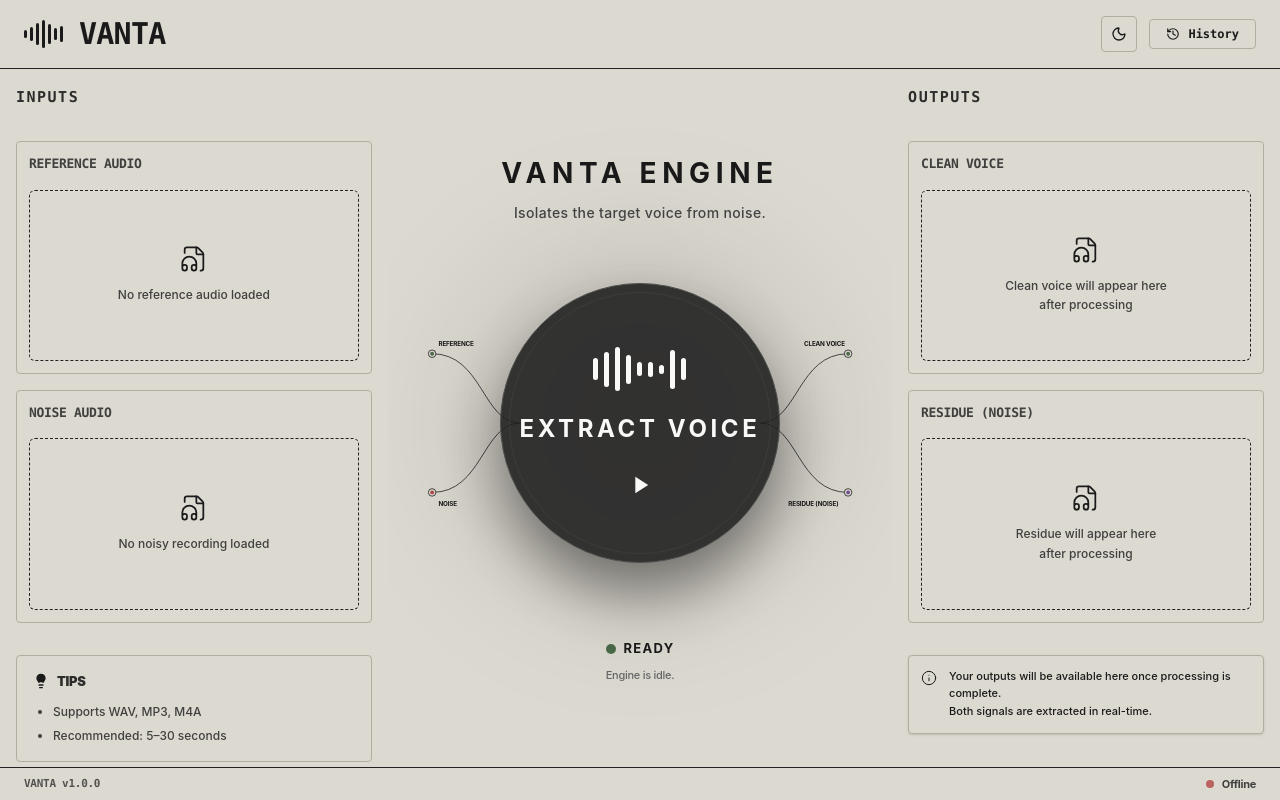
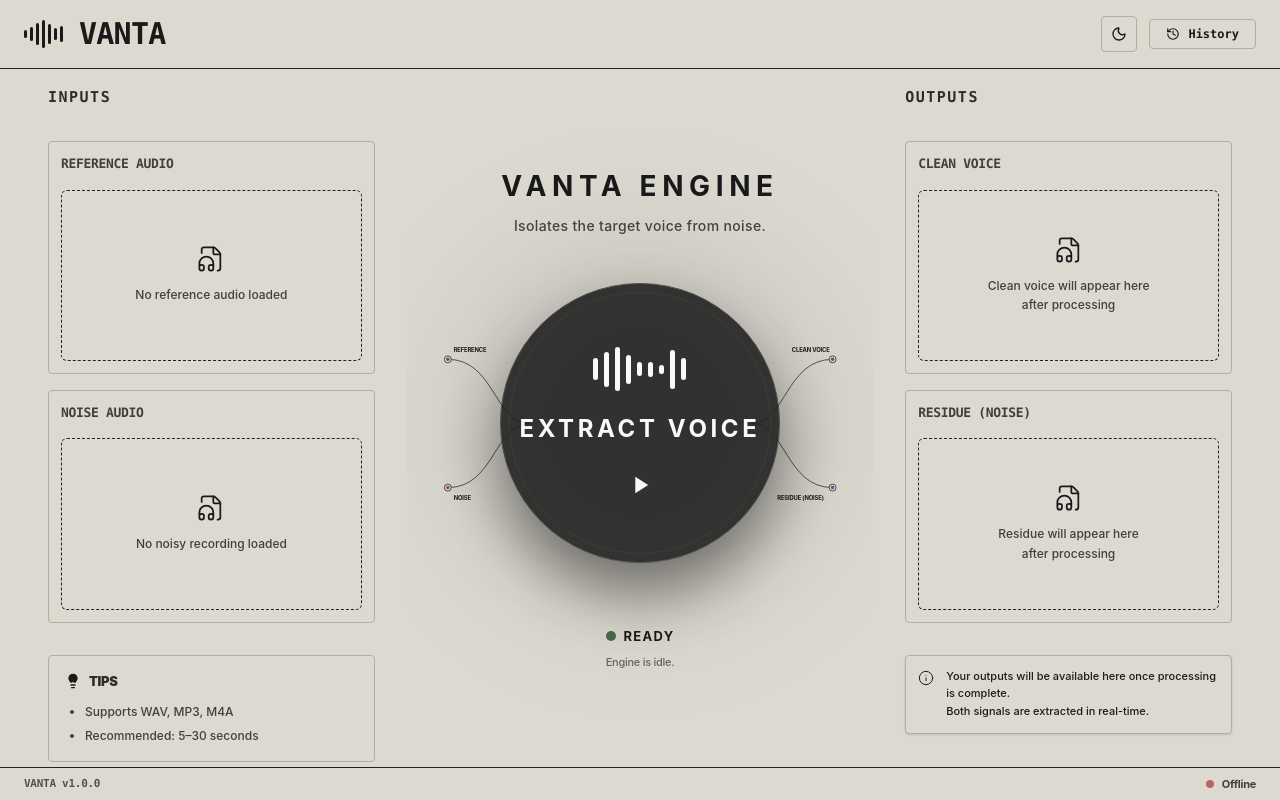
Before and after one commit to Komalpreet2809/Vanta, a Next.js app in the folder web/: page / in a window 1280 px wide. Built offline with nearby package versions, Linux system fonts and the light colour scheme; no server answers.

Commit message:
style: add horizontal margins and gap to main layout

```diff
--- a/web/src/components/VantaApp.tsx
+++ b/web/src/components/VantaApp.tsx
@@ -63,7 +63,7 @@ export function VantaApp() {
     <div className="h-screen w-screen flex flex-col bg-[var(--bg-app)] overflow-hidden">
         <Header />
 
-        <main className="flex-1 grid grid-cols-[1fr_1.3fr_1fr] overflow-hidden">
+        <main className="flex-1 grid grid-cols-[1fr_1.3fr_1fr] overflow-hidden px-8 gap-4">
           {/* INPUTS COLUMN */}
           <section className="flex flex-col h-full overflow-hidden bg-[var(--bg-app)]">
             <div className="p-4 h-14 flex items-center">
```
